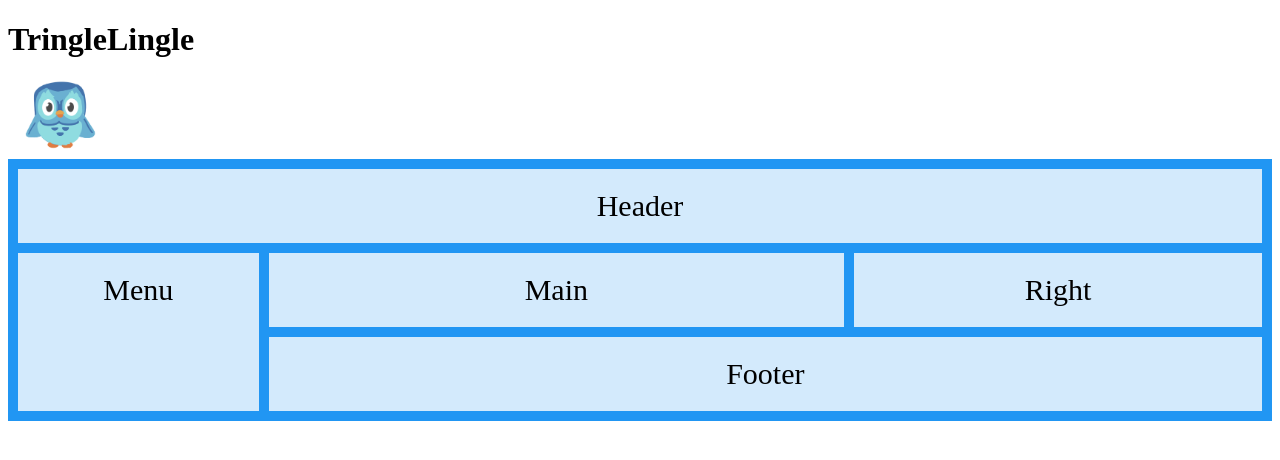
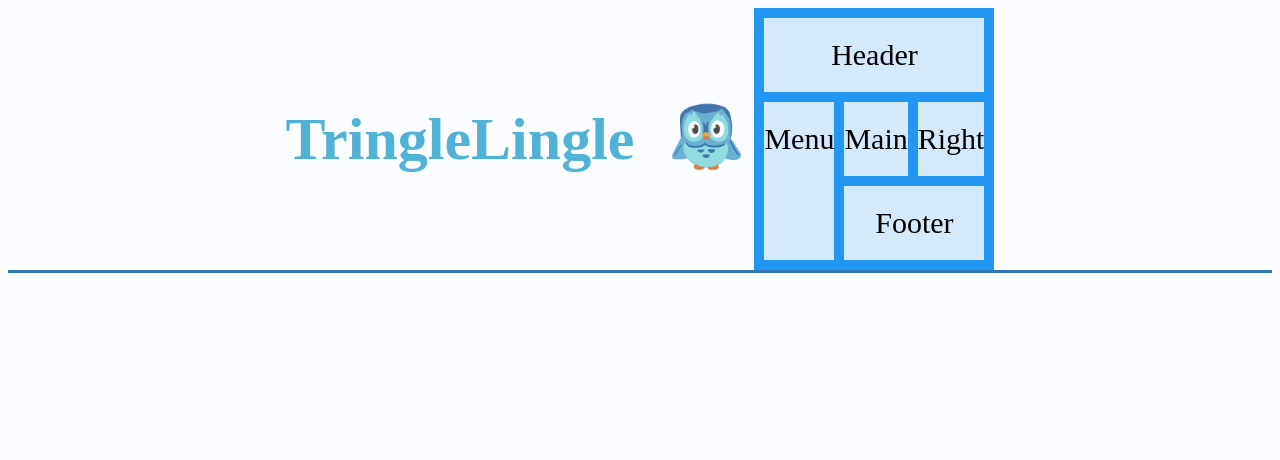
Before and after one commit to Coenicorn/tringlelingle, a website: page static/login.html in a window 1280 px wide. Drawn offline with Linux system fonts and the light colour scheme.

Commit message:
Update login.html

```diff
--- a/static/login.html
+++ b/static/login.html
@@ -4,9 +4,9 @@
     <meta charset="UTF-8">
     <meta name="viewport" content="width=device-width, initial-scale=1.0">
     <title>TringleLingle</title>
-    <!--<link rel="stylesheet" href="./css/index.css">
+    <link rel="stylesheet" href="./css/index.css">
     <link href="https://db.onlinewebfonts.com/c/14936bb7a4b6575fd2eee80a3ab52cc2?family=Feather+Bold" rel="stylesheet">
-    <link rel="icon" href="images/Mascotte.png" width="200px">-->
+     <!--<link rel="icon" href="images/Mascotte.png" width="200px">-->
     <style>
         .item1 { grid-area: header; }
         .item2 { grid-area: menu; }
```
